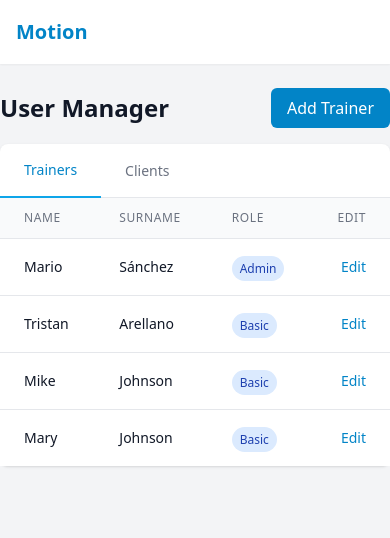
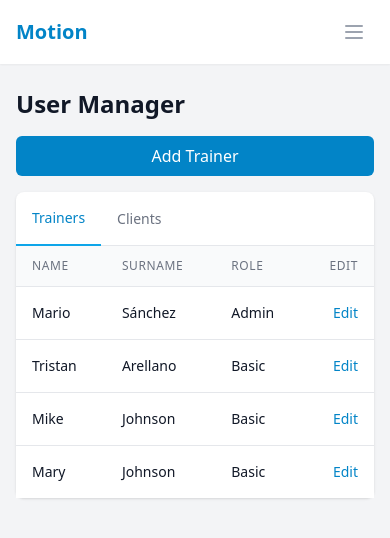
Before and after one commit to RebeMV15/motion, a React (Vite) app in the folder frontend/: page /users in a window 390 px wide. Shown: the top 538 px of the page. Built offline with nearby package versions, Linux system fonts and the light colour scheme.

Commit message:
Improve DailySchedule: responsive layout, card and time alignment, and style refinements

```diff
--- a/frontend/src/App.tsx
+++ b/frontend/src/App.tsx
@@ -1,4 +1,4 @@
-import React from 'react'
+import React, { useState } from 'react'
 import { BrowserRouter as Router, Routes, Route, NavLink } from 'react-router-dom'
 import { Suspense, lazy } from 'react'
 // import { TestConnection } from './components/TestConnection'
@@ -10,6 +10,8 @@ const UserManager = lazy(() => import('./pages/UserManager'))
 const SessionDetail = () => <div>Session Detail Page (to be implemented)</div>;
 
 function App() {
+  const [isMobileMenuOpen, setIsMobileMenuOpen] = useState(false);
+
   return (
     <Router>
       <div className="min-h-screen bg-gray-100">
@@ -60,11 +62,74 @@ function App() {
                   </NavLink>
                 </div>
               </div>
+
+              {/* Mobile menu button */}
+              <div className="flex items-center sm:hidden">
+                <button
+                  onClick={() => setIsMobileMenuOpen(!isMobileMenuOpen)}
+                  className="inline-flex items-center justify-center p-2 rounded-md text-gray-400 hover:text-gray-500 hover:bg-gray-100 focus:outline-none focus:ring-2 focus:ring-inset focus:ring-primary-500"
+                >
+                  <span className="sr-only">Open main menu</span>
+                  {!isMobileMenuOpen ? (
+                    <svg className="block h-6 w-6" fill="none" viewBox="0 0 24 24" stroke="currentColor">
+                      <path strokeLinecap="round" strokeLinejoin="round" strokeWidth={2} d="M4 6h16M4 12h16M4 18h16" />
+                    </svg>
+                  ) : (
+                    <svg className="block h-6 w-6" fill="none" viewBox="0 0 24 24" stroke="currentColor">
+                      <path strokeLinecap="round" strokeLinejoin="round" strokeWidth={2} d="M6 18L18 6M6 6l12 12" />
+                    </svg>
+                  )}
+                </button>
+              </div>
             </div>
           </div>
+
+          {/* Mobile menu */}
+          {isMobileMenuOpen && (
+            <div className="sm:hidden">
+              <div className="pt-2 pb-3 space-y-1">
+                <NavLink
+                  to="/"
+                  className={({ isActive }) =>
+                    `block pl-3 pr-4 py-2 border-l-4 text-base font-medium ${
+                      isActive
+                        ? 'bg-primary-50 border-primary-500 text-primary-700'
+                        : 'border-transparent text-gray-500 hover:bg-gray-50 hover:border-gray-300 hover:text-gray-700'
+                    }`
+                  }
+                >
+                  Daily Schedule
+                </NavLink>
+                <NavLink
+                  to="/weekly"
+                  className={({ isActive }) =>
+                    `block pl-3 pr-4 py-2 border-l-4 text-base font-medium ${
+                      isActive
+                        ? 'bg-primary-50 border-primary-500 text-primary-700'
+                        : 'border-transparent text-gray-500 hover:bg-gray-50 hover:border-gray-300 hover:text-gray-700'
+                    }`
+                  }
+                >
+                  Group Configurator
+                </NavLink>
+                <NavLink
+                  to="/users"
+                  className={({ isActive }) =>
+                    `block pl-3 pr-4 py-2 border-l-4 text-base font-medium ${
+                      isActive
+                        ? 'bg-primary-50 border-primary-500 text-primary-700'
+                        : 'border-transparent text-gray-500 hover:bg-gray-50 hover:border-gray-300 hover:text-gray-700'
+                    }`
+                  }
+                >
+                  User Manager
+                </NavLink>
+              </div>
+            </div>
+          )}
         </nav>
 
-        <main className="max-w-7xl mx-auto py-6 sm:px-6 lg:px-8">
+        <main className="max-w-7xl mx-auto py-6 px-4 sm:px-6 lg:px-8">
           <Suspense fallback={<div className="text-center">Loading...</div>}>
             <Routes>
               <Route path="/" element={<DailySchedule />} />
--- a/frontend/src/pages/GroupConfigurator.tsx
+++ b/frontend/src/pages/GroupConfigurator.tsx
@@ -6,14 +6,16 @@ const GroupConfigurator: React.FC = () => {
 
   return (
     <div className="space-y-4">
-      <div className="flex justify-between items-center">
+      <div className="flex flex-col sm:flex-row justify-between items-start sm:items-center gap-4">
         <h2 className="text-2xl font-bold text-gray-900">Group Configurator</h2>
-        <button className="btn btn-primary">
+        <button className="w-full sm:w-auto btn btn-primary">
           Add Class
         </button>
       </div>
 
       <div className="bg-white shadow rounded-lg overflow-hidden">
+        <div className="overflow-x-auto">
+          <div className="min-w-[800px]">
             <div className="grid grid-cols-8 border-b">
               <div className="p-2 text-sm font-medium text-gray-500">Time</div>
               {days.map(day => (
@@ -39,6 +41,8 @@ const GroupConfigurator: React.FC = () => {
             </div>
           </div>
         </div>
+      </div>
+    </div>
   )
 }
 
--- a/frontend/src/pages/UserManager.tsx
+++ b/frontend/src/pages/UserManager.tsx
@@ -59,10 +59,10 @@ const UserManager: React.FC = () => {
       <table className="min-w-full divide-y divide-gray-200">
         <thead className="bg-gray-50">
           <tr>
-            <th className="px-6 py-3 text-left text-xs font-medium text-gray-500 uppercase tracking-wider">Name</th>
-            <th className="px-6 py-3 text-left text-xs font-medium text-gray-500 uppercase tracking-wider">Surname</th>
-            <th className="px-6 py-3 text-left text-xs font-medium text-gray-500 uppercase tracking-wider">Role</th>
-            <th className="px-6 py-3 text-right text-xs font-medium text-gray-500 uppercase tracking-wider">Edit</th>
+            <th className="px-4 sm:px-6 py-3 text-left text-xs font-medium text-gray-500 uppercase tracking-wider">Name</th>
+            <th className="px-4 sm:px-6 py-3 text-left text-xs font-medium text-gray-500 uppercase tracking-wider">Surname</th>
+            <th className="px-4 sm:px-6 py-3 text-left text-xs font-medium text-gray-500 uppercase tracking-wider">Role</th>
+            <th className="px-4 sm:px-6 py-3 text-right text-xs font-medium text-gray-500 uppercase tracking-wider">Edit</th>
           </tr>
         </thead>
         <tbody className="bg-white divide-y divide-gray-200">
@@ -77,20 +77,18 @@ const UserManager: React.FC = () => {
               <tr
                 key={trainer.id}
                 className="cursor-pointer hover:bg-gray-50"
-                onClick={() => navigate(`/users/${trainer.id}`)}
+                onClick={() => navigate(`/trainers/${trainer.id}`)}
               >
-                <td className="px-6 py-4 whitespace-nowrap">
+                <td className="px-4 sm:px-6 py-4 whitespace-nowrap">
                   <div className="text-sm font-medium text-gray-900">{trainer.name}</div>
                 </td>
-                <td className="px-6 py-4 whitespace-nowrap">
+                <td className="px-4 sm:px-6 py-4 whitespace-nowrap">
                   <div className="text-sm text-gray-900">{trainer.surname}</div>
                 </td>
-                <td className="px-6 py-4 whitespace-nowrap">
-                  <span className="px-2 py-1 text-xs font-medium rounded-full bg-blue-100 text-blue-800">
-                    {trainer.role}
-                  </span>
+                <td className="px-4 sm:px-6 py-4 whitespace-nowrap">
+                  <div className="text-sm text-gray-900">{trainer.role}</div>
                 </td>
-                <td className="px-6 py-4 whitespace-nowrap text-right text-sm font-medium">
+                <td className="px-4 sm:px-6 py-4 whitespace-nowrap text-right text-sm font-medium">
                   <button
                     className="text-primary-600 hover:text-primary-900"
                     onClick={e => { e.stopPropagation(); /* handle edit here */ }}
@@ -114,16 +112,16 @@ const UserManager: React.FC = () => {
           placeholder="Search by name..."
           value={clientSearch}
           onChange={e => setClientSearch(e.target.value)}
-          className="border border-gray-300 rounded px-3 py-2 w-64 focus:outline-none focus:ring focus:border-primary-300"
+          className="w-full sm:w-64 border border-gray-300 rounded px-3 py-2 focus:outline-none focus:ring focus:border-primary-300"
         />
       </div>
       <div className="overflow-x-auto">
         <table className="min-w-full divide-y divide-gray-200">
           <thead className="bg-gray-50">
             <tr>
-              <th className="px-6 py-3 text-left text-xs font-medium text-gray-500 uppercase tracking-wider">Name</th>
-              <th className="px-6 py-3 text-left text-xs font-medium text-gray-500 uppercase tracking-wider">Surname</th>
-              <th className="px-6 py-3 text-right text-xs font-medium text-gray-500 uppercase tracking-wider">Edit</th>
+              <th className="px-4 sm:px-6 py-3 text-left text-xs font-medium text-gray-500 uppercase tracking-wider">Name</th>
+              <th className="px-4 sm:px-6 py-3 text-left text-xs font-medium text-gray-500 uppercase tracking-wider">Surname</th>
+              <th className="px-4 sm:px-6 py-3 text-right text-xs font-medium text-gray-500 uppercase tracking-wider">Edit</th>
             </tr>
           </thead>
           <tbody className="bg-white divide-y divide-gray-200">
@@ -140,13 +138,13 @@ const UserManager: React.FC = () => {
                   className="cursor-pointer hover:bg-gray-50"
                   onClick={() => navigate(`/clients/${client.id}`)}
                 >
-                  <td className="px-6 py-4 whitespace-nowrap">
+                  <td className="px-4 sm:px-6 py-4 whitespace-nowrap">
                     <div className="text-sm font-medium text-gray-900">{client.name}</div>
                   </td>
-                  <td className="px-6 py-4 whitespace-nowrap">
+                  <td className="px-4 sm:px-6 py-4 whitespace-nowrap">
                     <div className="text-sm text-gray-900">{client.surname}</div>
                   </td>
-                  <td className="px-6 py-4 whitespace-nowrap text-right text-sm font-medium">
+                  <td className="px-4 sm:px-6 py-4 whitespace-nowrap text-right text-sm font-medium">
                     <button
                       className="text-primary-600 hover:text-primary-900"
                       onClick={e => { e.stopPropagation(); /* handle edit here */ }}
@@ -165,9 +163,9 @@ const UserManager: React.FC = () => {
 
   return (
     <div className="space-y-4">
-      <div className="flex justify-between items-center">
+      <div className="flex flex-col sm:flex-row justify-between items-start sm:items-center gap-4">
         <h2 className="text-2xl font-bold text-gray-900">User Manager</h2>
-        <button className="btn btn-primary">
+        <button className="w-full sm:w-auto btn btn-primary">
           Add {activeTab === 'trainer' ? 'Trainer' : 'Client'}
         </button>
       </div>
@@ -177,7 +175,7 @@ const UserManager: React.FC = () => {
           <nav className="flex -mb-px">
             <button
               onClick={() => setActiveTab('trainer')}
-              className={`py-4 px-6 text-sm font-medium ${
+              className={`py-4 px-4 sm:px-6 text-sm font-medium ${
                 activeTab === 'trainer'
                   ? 'border-b-2 border-primary-500 text-primary-600'
                   : 'text-gray-500 hover:text-gray-700 hover:border-gray-300'
@@ -187,7 +185,7 @@ const UserManager: React.FC = () => {
             </button>
             <button
               onClick={() => setActiveTab('client')}
-              className={`py-4 px-6 text-sm font-medium ${
+              className={`py-4 px-4 sm:px-6 text-sm font-medium ${
                 activeTab === 'client'
                   ? 'border-b-2 border-primary-500 text-primary-600'
                   : 'text-gray-500 hover:text-gray-700 hover:border-gray-300'
```
Also changed, not shown: frontend/src/pages/DailySchedule.tsx (+20 -17 lines), frontend/src/data/group_attendance_counts.txt (added). Lines whose indentation alone changed are shown as unchanged.
